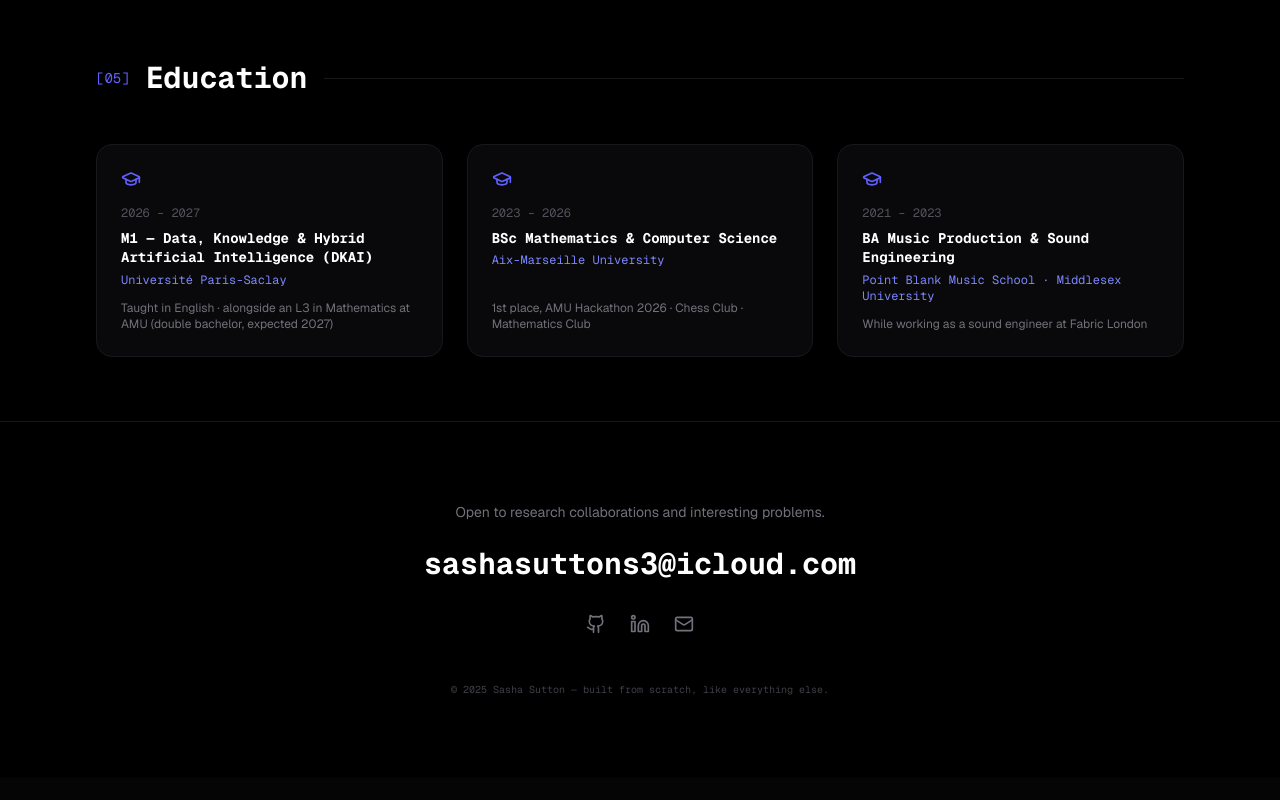
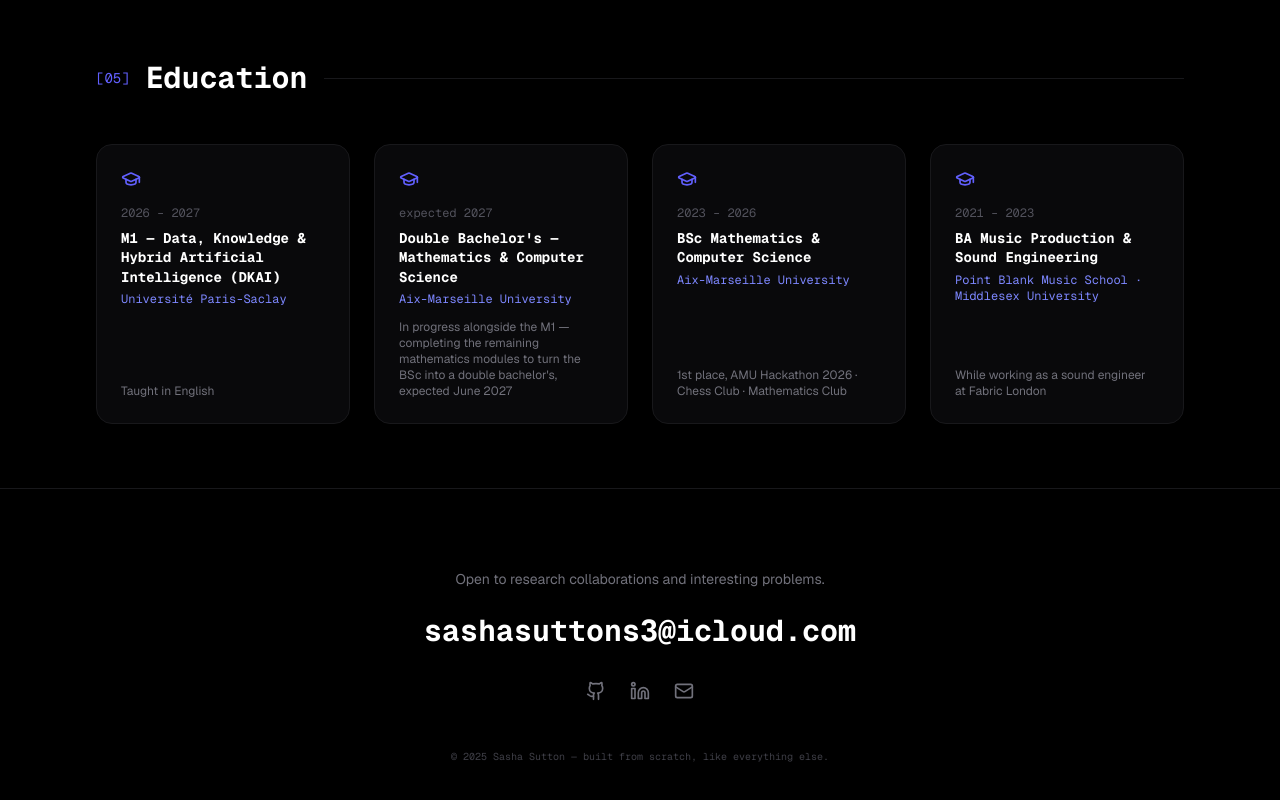
Before and after one commit to sashsutton/my-portfolio, a Next.js app: page /en/scientist in a window 1280 px wide. Shown: the part 3273-4073 px from the top of the page. Before the commit the page ends 4050 px from the top, so only its background shows below. Built offline with nearby package versions, Linux system fonts and the light colour scheme.

Commit message:
Education: add in-progress double bachelor's in Mathematics & Computer Science (expected 2027)

```diff
--- a/app/[locale]/scientist/page.tsx
+++ b/app/[locale]/scientist/page.tsx
@@ -52,7 +52,7 @@ const experienceData = [
     { key: "fabric", creative: true }
 ];
 
-const educationData = ["m1", "bsc", "ba"];
+const educationData = ["m1", "math", "bsc", "ba"];
 
 const HAL_URL = "https://hal.science/hal-05628568";
 
@@ -260,7 +260,7 @@ export default function Scientist() {
                 <section className="px-6 lg:px-24 py-16">
                     <SectionTitle index="05">{t('education.title')}</SectionTitle>
 
-                    <div className="grid grid-cols-1 md:grid-cols-3 gap-6">
+                    <div className="grid grid-cols-1 md:grid-cols-2 lg:grid-cols-4 gap-6">
                         {educationData.map((key) => (
                             <div key={key} className="p-6 rounded-2xl bg-zinc-950 border border-zinc-900 flex flex-col">
                                 <GraduationCap className="text-indigo-500 mb-4" size={20} />
--- a/messages/en.json
+++ b/messages/en.json
@@ -159,7 +159,13 @@
           "degree": "M1 — Data, Knowledge & Hybrid Artificial Intelligence (DKAI)",
           "school": "Université Paris-Saclay",
           "date": "2026 – 2027",
-          "note": "Taught in English · alongside an L3 in Mathematics at AMU (double bachelor, expected 2027)"
+          "note": "Taught in English"
+        },
+        "math": {
+          "degree": "Double Bachelor's — Mathematics & Computer Science",
+          "school": "Aix-Marseille University",
+          "date": "expected 2027",
+          "note": "In progress alongside the M1 — completing the remaining mathematics modules to turn the BSc into a double bachelor's, expected June 2027"
         },
         "bsc": {
           "degree": "BSc Mathematics & Computer Science",
--- a/messages/fr.json
+++ b/messages/fr.json
@@ -159,7 +159,13 @@
                     "degree": "M1 — Data, Knowledge & Hybrid Artificial Intelligence (DKAI)",
                     "school": "Université Paris-Saclay",
                     "date": "2026 – 2027",
-                    "note": "Enseigné en anglais · en parallèle d'une L3 de Mathématiques à AMU (double licence, prévue 2027)"
+                    "note": "Enseigné en anglais"
+                },
+                "math": {
+                    "degree": "Double Licence — Mathématiques et Informatique",
+                    "school": "Université d'Aix-Marseille",
+                    "date": "prévue 2027",
+                    "note": "En cours en parallèle du M1 — validation des derniers modules de mathématiques pour transformer la licence en double licence, prévue juin 2027"
                 },
                 "bsc": {
                     "degree": "Licence Mathématiques et Informatique",
```
